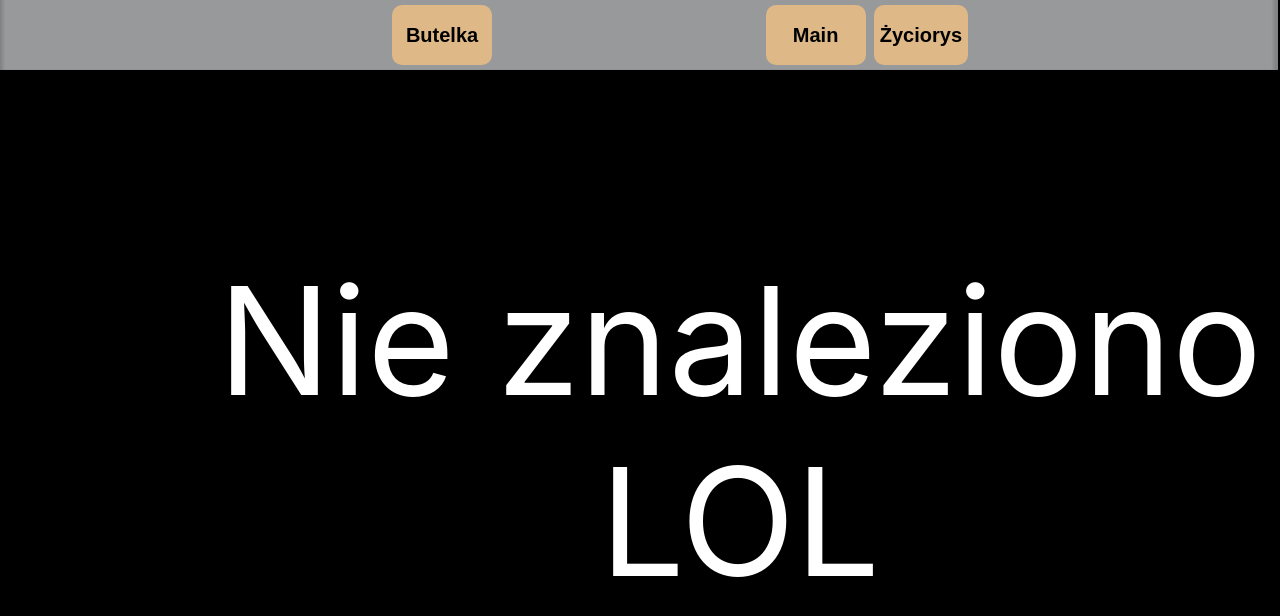
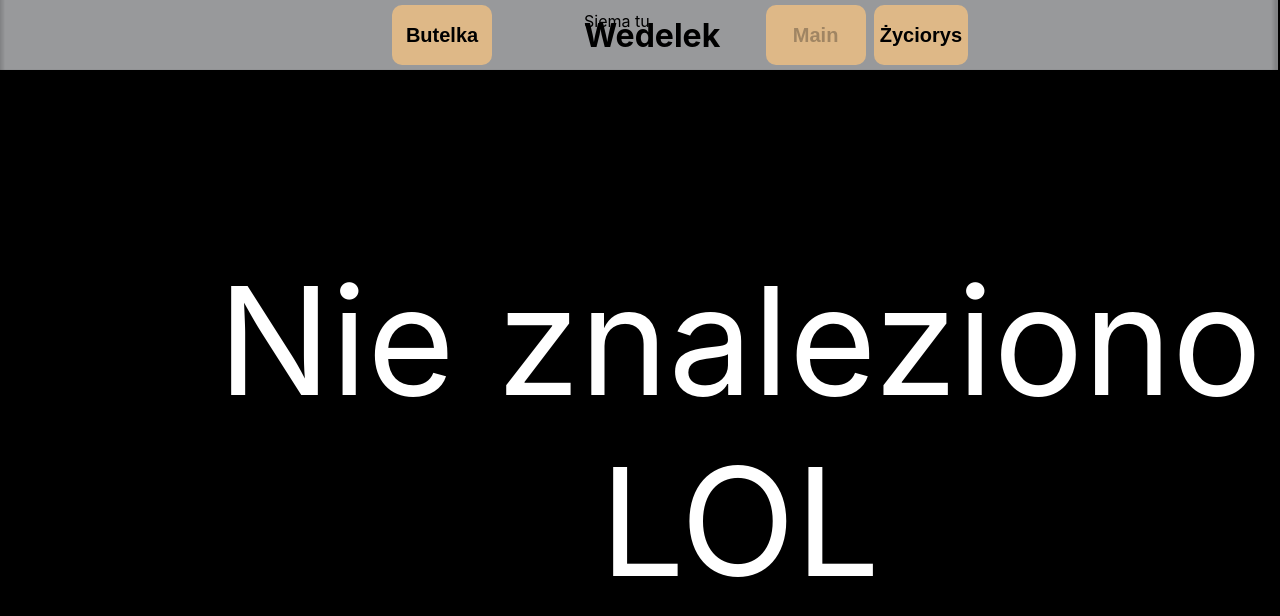
Before and after one commit to thatguywithdrip/thatguywithdrip.github.io, a website: page 404.html in a window 1280 px wide. Drawn offline with Linux system fonts and the light colour scheme.

Commit message:
Update 404.html

```diff
--- a/404.html
+++ b/404.html
@@ -23,13 +23,15 @@
             <header  class="Sticky">
 
 
-            <img class="headerimage" alt = "kruczek" src="images/pobrane.png" width="1585" height="75" >
-            <h1 class="first-txt"style="color: black" onclick="redirectToMain();">Wedelek </h1>
-            <p class="bottom-txt"style="color: black">Siema tu</p>
-            <button   id="zyciorysbtn"class="ZyciorysBtn" submit  style="background-color: burlywood;" onclick = "redirectToZyciorys();"  ><h2> <b>Życiorys </b> </h2></a>
-            <button    class="MenuBtn"  submit  style="background-color: burlywood;" onclick = "redirectToMain();" ><h2> <b>Main </b> </h2></a>
-            <button  id="zyciorysbtn" class="ButelkaBtn" submit  style="
-            background-color: burlywood;" onclick = "redirectToButelka();"  ><h2> <b>Butelka </b> </h2></a>
+        <h1 class="first-txt "style="color: black" onclick="">Wedelek </h1>
+        <p class="bottom-txt"style="color: black">Siema tu</p>
+        <img class="headerimage " alt = "kruczek" src="images/pobrane.png"  height="75" >
+         <button  id="zyciorysbtn" class="ZyciorysBtn" submit  style="
+         background-color: burlywood;" onclick = " buttonClick(this.id); redirectToZyciorys();"  ><h2> <b>Życiorys </b> </h2></a>
+         <button   disabled  id="zyciorysbtnn" class="MenuBtn"  submit  style="
+         background-color: burlywood;" onclick = " buttonClick(this.id); redirectToMain();" ><h2> <b>Main </b> </h2></a>
+         <button  id="zyciorysbtnnnn" class="ButelkaBtn" submit  style="
+         background-color: burlywood;" onclick = " buttonClick(this.id); redirectToButelka();"  ><h2> <b>Butelka </b> </h2></a>
             </header>
 
 
```
